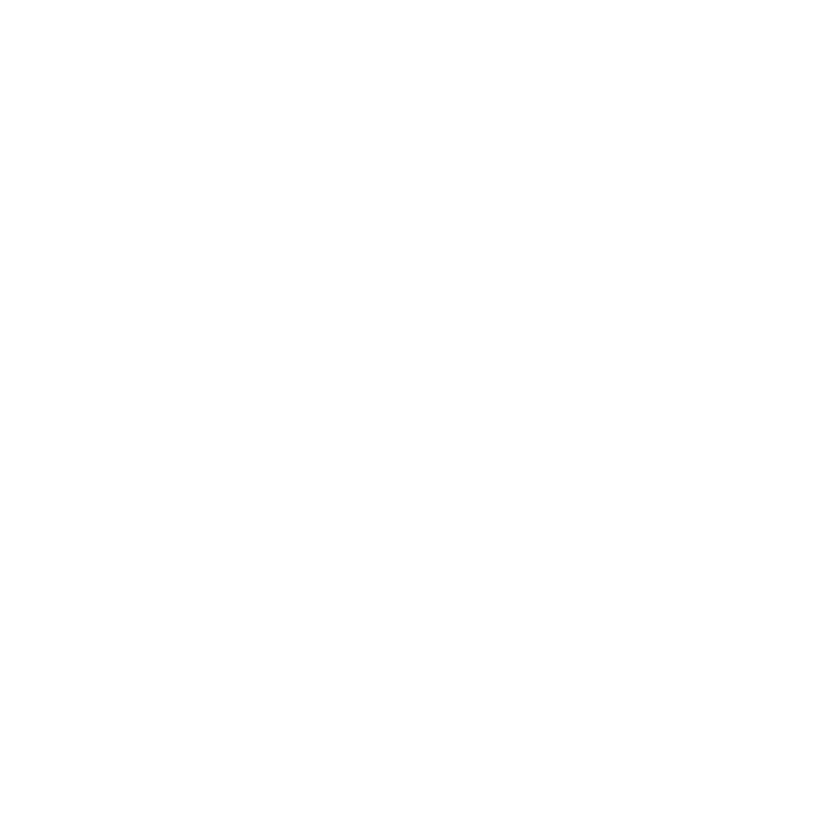
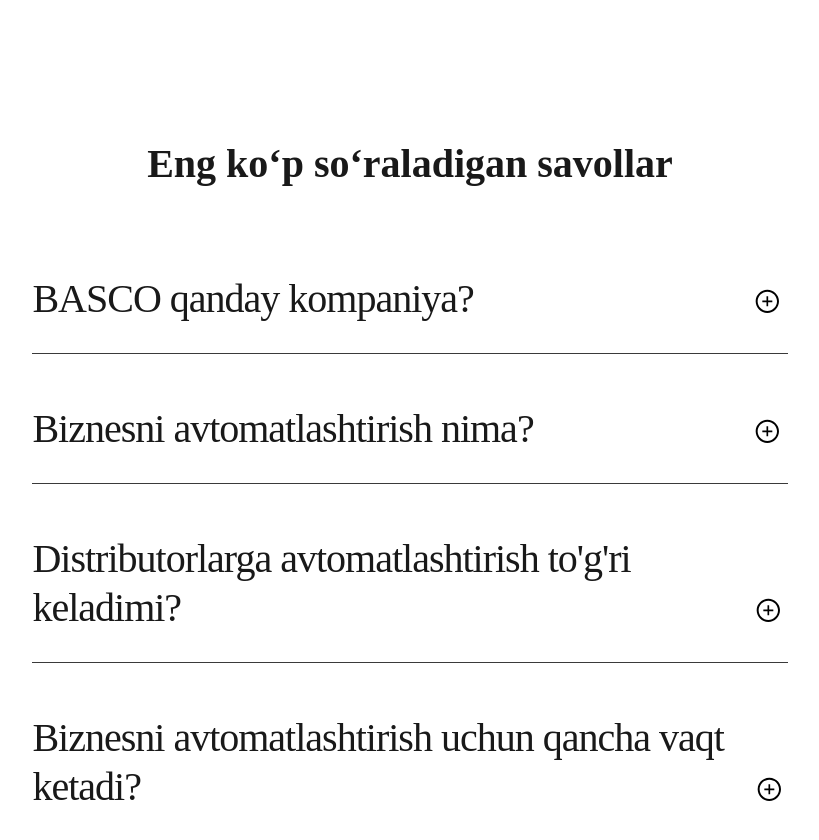
Before and after one commit to tatu7/basco-real-project, a React (Create React App) app: page / in a window 1280 px wide. Shown: the part 4300-5140 px from the top of the page, without its empty margins (230-1049 px from the left). Before the commit the page ends 4434 px from the top, so only its background shows below. Built offline with nearby package versions, Linux system fonts and the light colour scheme.

Commit message:
end push

```diff
--- a/package.json
+++ b/package.json
@@ -10,6 +10,7 @@
     "react": "^18.1.0",
     "react-dom": "^18.1.0",
     "react-icons": "^4.3.1",
+    "react-router-dom": "^5.3.0",
     "react-scripts": "5.0.1",
     "sass": "^1.51.0",
     "web-vitals": "^2.1.4"
--- a/src/App.js
+++ b/src/App.js
@@ -3,6 +3,7 @@
 import Header from "./Components/Header/Header";
 import Directions from "./Components/Directions/Directions";
 import Suggestions from "./Components/Suggestions/Suggestions";
+import Questions from "./Components/Questions/Questions";
 function App() {
   return (
     <div className="App">
@@ -11,6 +12,7 @@
       {/* <Card /> */}
       <Directions />
       <Suggestions />
+      <Questions />
     </div>
   );
 }
--- /dev/null
+++ b/src/Components/Questions/Question.jsx
@@ -0,0 +1,28 @@
+import { useState } from "react";
+import { AiOutlineMinusCircle, AiOutlinePlusCircle } from "react-icons/ai";
+import "./_questions.scss";
+
+const Question = ({ title, info }) => {
+  const [showInfo, setShowInfo] = useState(false);
+  let iconStyles = { color: "black", fontSize: "2em" };
+  return (
+    <article className="question">
+      <div className="question__box">
+        <h4 className="question__subject">{title}</h4>
+        <button
+          className="question__btn"
+          onClick={() => setShowInfo(!showInfo)}
+        >
+          {showInfo ? (
+            <AiOutlineMinusCircle style={iconStyles} />
+          ) : (
+            <AiOutlinePlusCircle style={iconStyles} />
+          )}
+        </button>
+      </div>
+      {showInfo && <p className="question__text">{info}</p>}
+    </article>
+  );
+};
+
+export default Question;
--- /dev/null
+++ b/src/Components/Questions/Questions.jsx
@@ -0,0 +1,24 @@
+import React, { useState } from "react";
+import data from "./data";
+import SingleQuestion from "./Question";
+import "./_questions.scss";
+
+const Questions = () => {
+  const [questions, setQuestions] = useState(data);
+  return (
+    <>
+      <div className="questions container">
+        <h3 className="questions__subject">Eng ko‘p so‘raladigan savollar </h3>
+        <div className="questions__wrapper">
+          {questions.map((question) => {
+            return (
+              <SingleQuestion key={question.id} {...question}></SingleQuestion>
+            );
+          })}
+        </div>
+      </div>
+    </>
+  );
+};
+
+export default Questions;
--- /dev/null
+++ b/src/Components/Questions/_questions.scss
@@ -0,0 +1,59 @@
+.questions {
+  display: grid;
+  width: 59%;
+  grid-template-columns: repeat(1, 1fr);
+  flex-direction: column;
+  justify-content: center;
+  margin: 0 auto;
+  align-items: center;
+  margin-bottom: 200px;
+  &__subject {
+    font-family: "Poppins";
+    font-style: normal;
+    font-weight: 700;
+    font-size: 40px;
+    line-height: 60px;
+    color: #191919;
+    margin: 0 auto;
+    margin-bottom: 30px;
+  }
+  &__wrapper {
+  }
+}
+.question {
+  margin-top: 50px;
+  background: rgba(0, 0, 0, 0.0001);
+  padding-bottom: 30px;
+  border-bottom: 1px solid #3a3a3a;
+  &__box {
+    display: flex;
+    justify-content: space-between;
+    align-items: flex-end;
+  }
+  &__subject {
+    font-family: "Gilroy";
+    font-style: normal;
+    font-weight: 500;
+    font-size: 40px;
+    line-height: 49px;
+    text-align: start;
+    letter-spacing: -1px;
+    color: #191919;
+  }
+  &__btn {
+    border: transparent;
+    height: 40px;
+    width: 40px;
+    background-color: transparent;
+  }
+  &__text {
+    font-family: "Poppins";
+    font-style: normal;
+    font-weight: 400;
+    font-size: 22px;
+    line-height: 33px;
+    text-align: start;
+    color: #5d5d5d;
+    width: 75rem;
+  }
+}
--- /dev/null
+++ b/src/Components/Questions/data.jsx
@@ -0,0 +1,23 @@
+const questions = [
+  {
+    id: 1,
+    title: "BASCO qanday kompaniya?",
+    info: "Biznesingizdagi barcha hisob-kitoblaringizni va ish jarayonlaringizni avtomatlashtirib beruvchi innovatsion kompaniya.",
+  },
+  {
+    id: 2,
+    title: "Biznesni avtomatlashtirish nima?",
+    info: "Biznesni avtomatlashtirish bu - siz doimiy ravishda bajarib yurgan murakkab jarayonlarni dastur yordamida sodda, oson, aniq strategik shaklda bajarish.",
+  },
+  {
+    id: 3,
+    title: "Distributorlarga avtomatlashtirish to'g'ri keladimi?",
+    info: "Albatta to'g l ri keladi.",
+  },
+  {
+    id: 4,
+    title: "Biznesni avtomatlashtirish uchun qancha vaqt ketadi?",
+    info: "Biznesingiz hajmidan kelib chiqib o'rtacha 15 kundan 20 kuingacha vaqt ketadi.",
+  },
+];
+export default questions;
```
Also changed, not shown: 1 other file (tests, documents, lock files or other folders).
